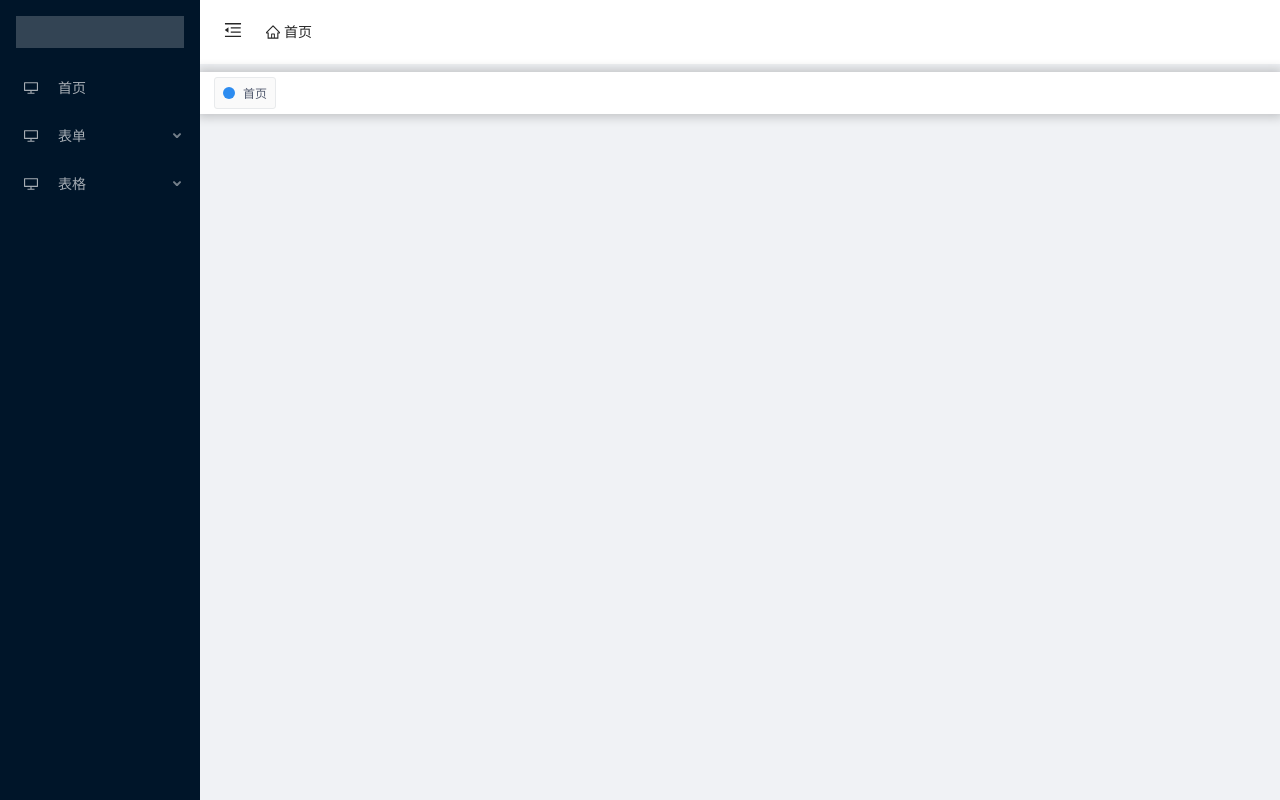
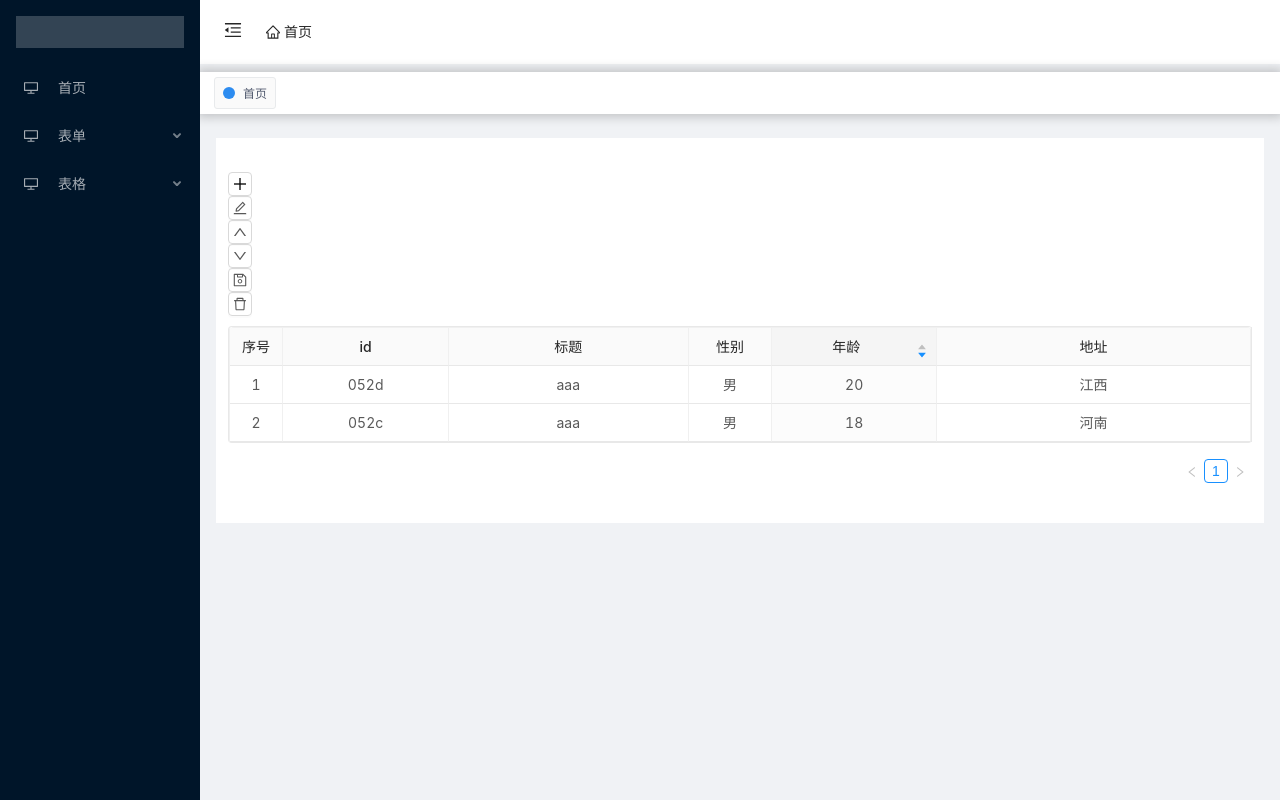
Before and after one commit to ZITong926/admin-react, a React (Create React App) app: page /app/edittableboard in a window 1280 px wide. Built offline with nearby package versions, Linux system fonts and the light colour scheme.

Commit message:
edit table

```diff
--- a/package.json
+++ b/package.json
@@ -14,7 +14,7 @@
     "@types/react-dom": "^16.9.0",
     "@types/react-router-dom": "^5.1.4",
     "@types/react-transition-group": "^4.2.4",
-    "antd": "^4.1.4",
+    "antd": "^4.4.0",
     "axios": "^0.19.2",
     "babel-plugin-import": "^1.13.0",
     "customize-cra": "^0.9.1",
@@ -58,8 +58,8 @@
   },
   "devDependencies": {
     "@types/react-resizable": "^1.7.2",
+    "axios": "^0.19.2",
     "http-proxy-middleware": "^1.0.4",
-    "axios": "^0.19.2",
     "react-resizable": "^1.10.1"
   }
 }
--- a/src/components/BaseTable/EditTable.tsx
+++ b/src/components/BaseTable/EditTable.tsx
@@ -46,11 +46,11 @@ const EditFormComponent = React.forwardRef<any, any>(
       switch (type) {
         case "input":
           return <Input ref={ref} {...rest} />
-        case "inputNumber":
-          return <InputNumber ref={ref} {...rest} />
+        case "input-number":
+          return <InputNumber ref={ref} {...rest} style={{ width: '100%' }} />
         case "select":
           return (
-            <Select ref={ref} {...rest} defaultOpen={true} autoFocus={true}>
+            <Select ref={ref} {...rest} open={true}>
               {selectValue!.map((t) => (
                 <Select.Option key={t} value={t}>
                   {t}
@@ -89,7 +89,7 @@ export const EditTableCell: React.FC<EditTableCellProps> = ({
 
   React.useEffect(() => {
     if (editing && ref.current) {
-      ref.current!.focus()
+      ref.current.focus()
     }
   }, [editing])
 
--- a/src/mock/menuConfig.ts
+++ b/src/mock/menuConfig.ts
@@ -29,6 +29,11 @@ const MenuList: IGloabalSpace.IMenuData[] = [
         icon: "home",
         path: "/app/resizetableboard",
       },
+      {
+        title: "编辑表格",
+        icon: "home",
+        path: "/app/edittableboard",
+      },
     ],
   },
 ]
--- a/src/mock/routeConfig.ts
+++ b/src/mock/routeConfig.ts
@@ -24,6 +24,12 @@ const RouteConfig: IGloabalSpace.IRouteData[] = [
     icon: 'home',
     path: '/app/resizetableboard',
     component: React.lazy(() => import('@/pages/table/ResizableTable'))
+  },
+  {
+    title: "编辑表格",
+    icon: 'home',
+    path: '/app/edittableboard',
+    component: React.lazy(() => import('@/pages/table/EditTable'))
   }
 ]
 
--- /dev/null
+++ b/src/pages/table/EditTable/index.less
@@ -0,0 +1,5 @@
+.edit-table {
+  padding: 24px 12px;
+  background: #fff;
+  margin-bottom: 24px;
+}
--- /dev/null
+++ b/src/pages/table/EditTable/index.tsx
@@ -0,0 +1,198 @@
+import * as React from "react"
+import { ColumnProps } from "antd/lib/table"
+import { ResizeCallbackData } from "react-resizable"
+import { components } from '@/components/BaseTable/EditTable'
+import { BaseTable } from "@/components/BaseTable/ResizableColTable"
+
+import './index.less'
+import IconTools from "@/components/IconTools"
+
+interface TableDataSourceProps {
+  id: string
+  age: number
+  sex: string
+  title: string
+  address: string
+}
+
+interface IIEditColumnsProps {
+  type?: string
+  editable?: boolean
+  selectValue?: string[]
+}
+
+const ResiableTable = () => {
+  const [columns, setColumns] = React.useState<
+    Array<ColumnProps<TableDataSourceProps> & IIEditColumnsProps>
+  >([
+    {
+      key: "_id",
+      dataIndex: "_id",
+      title: "序号",
+      width: 60,
+      align: 'center',
+      render: (text, record, index) => `${index + 1}`
+    },
+    {
+      key: "id",
+      dataIndex: "id",
+      title: "id",
+      width: 200,
+      align: 'center',
+    },
+    {
+      key: "title",
+      dataIndex: "title",
+      title: "标题",
+      width: 300,
+      align: 'center',
+      editable: true
+    },
+    {
+      key: 'sex',
+      dataIndex: 'sex',
+      title: '性别',
+      align: 'center',
+      width: 100,
+      type: 'select',
+      editable: true,
+      selectValue: ['男', '女']
+    },
+    {
+      key: "age",
+      title: "年龄",
+      dataIndex: "age",
+      width: 200,
+      align: 'center',
+      editable: true,
+      type: 'input-number',
+      defaultSortOrder: "descend",
+      sorter: (a, b) => a.age - b.age,
+    },
+    {
+      key: "address",
+      dataIndex: "address",
+      title: "地址",
+      width: 400,
+      editable: true,
+      align: 'center',
+      type: 'select',
+      selectValue: ['湖北', '上海', '北京']
+    },
+  ])
+
+  const [dataSource, setDataSource] = React.useState<TableDataSourceProps[]>([
+    {
+      id: "052c",
+      title: "aaa",
+      address: "河南",
+      age: 18,
+      sex: '男'
+    },
+    {
+      id: "052d",
+      title: "aaa",
+      address: "江西",
+      age: 20,
+      sex: '男'
+    }
+  ])
+
+  const handleResize = (
+    index: number
+  ): ((e: React.SyntheticEvent, data: ResizeCallbackData) => void) => (
+    e,
+    { size }
+  ) => {
+      const nextColumns = [...columns]
+      nextColumns[index] = {
+        ...nextColumns[index],
+        width: size.width,
+      }
+      setColumns(nextColumns)
+    }
+
+  const handleSave = (record:TableDataSourceProps) => {
+    const newDataSource = [...dataSource]
+    const index = dataSource.findIndex(t => t.id = record.id)
+    const item = dataSource[index]
+    newDataSource[index] = ({
+      ...item,
+      ...record
+    })
+    setDataSource(newDataSource)
+  }
+
+  React.useEffect(() => {
+    const newColumns = columns.map(d => ({
+      ...d,
+      onCell: (record: TableDataSourceProps) => ({
+        record,
+        handleSave,
+        type: d.type,
+        editable: d.editable,
+        dataIndex: d.dataIndex,
+        selectValue: d.selectValue
+      })
+    }))
+    setColumns(newColumns as any)
+  // eslint-disable-next-line react-hooks/exhaustive-deps
+  }, [])
+
+  const icons = [
+    {
+      name: 'plus',
+      title: '添加',
+      disabled: false,
+      action: () => {}
+    },
+    {
+      name: 'edit',
+      title: '编辑',
+      disabled: false,
+      action: () => {}
+    },
+    {
+      name: 'up',
+      title: '上一条',
+      disabled: false,
+      action: () => {}
+    },
+    {
+      name: 'down',
+      title: '下一条',
+      disabled: false,
+      action: () => {}
+    },
+    {
+      name: 'save',
+      title: '保存',
+      disabled: false,
+      action: () => {}
+    },
+    {
+      name: 'delete',
+      title: '删除',
+      disabled: false,
+      action: () => {}
+    }
+  ]
+
+  return (
+    <div className="edit-table">
+      <IconTools gutter={16} style={{ margin: '10px 0 10px -8px' }} icons={icons} />
+      <BaseTable
+        rowKey="id"
+        size="small"
+        bordered={true}
+        columns={columns}
+        dataSource={dataSource}
+        components={components}
+        rowClassName="editable-row"
+        handleResize={handleResize}
+      />
+    </div>
+  )
+}
+
+export default ResiableTable
```
Also changed, not shown: 1 other file (tests, documents, lock files or other folders).
